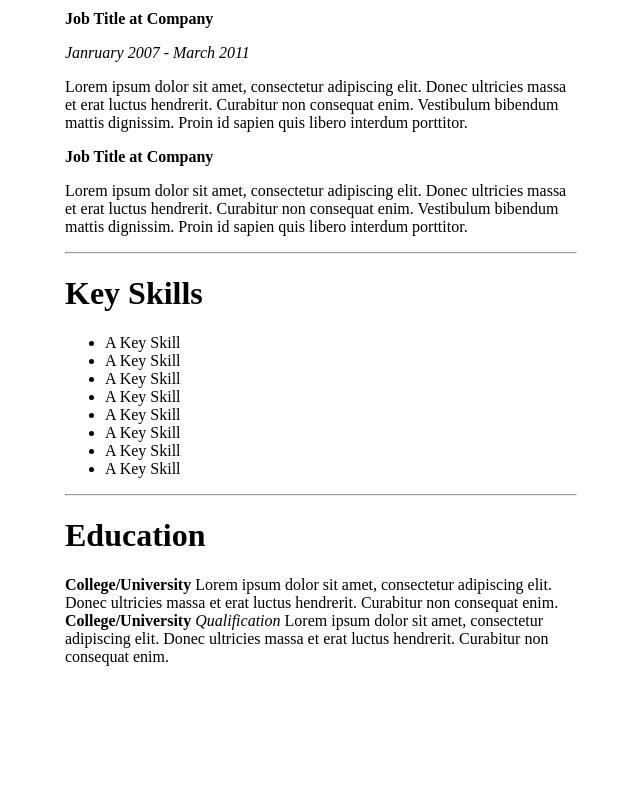
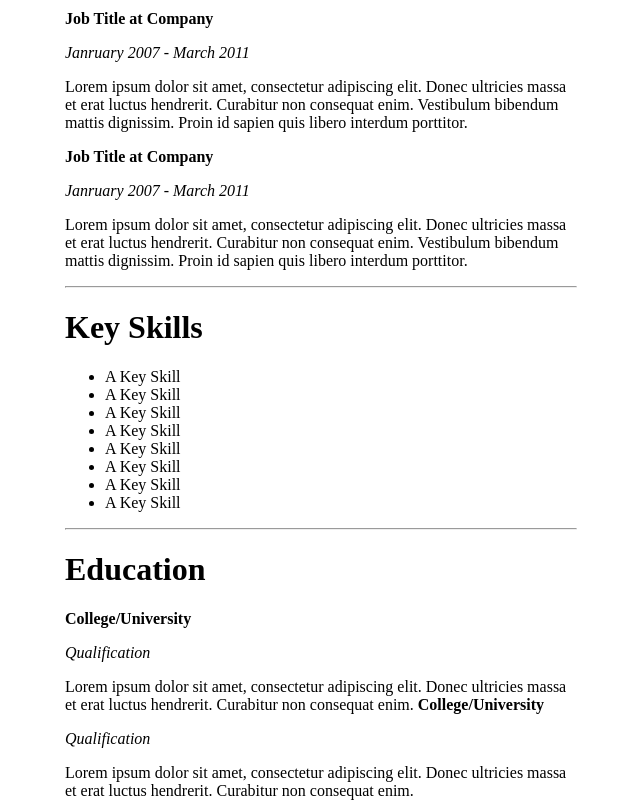
Before and after one commit to DonatStraz/Papildoma-html-pamoka, a plain HTML site: page index.html in a window 1280 px wide. Shown: the part 802-1602 px from the top of the page, without its empty margins (319-959 px from the left). Before the commit the page ends 1468 px from the top, so only its background shows below. Drawn offline with Linux system fonts and the light colour scheme.

Commit message:
Update index.html

```diff
--- a/index.html
+++ b/index.html
@@ -34,6 +34,7 @@
 Lorem ipsum dolor sit amet, consectetur adipiscing elit. Donec ultricies massa et erat luctus hendrerit. Curabitur non consequat enim. Vestibulum bibendum mattis dignissim. Proin id sapien quis libero interdum porttitor.
 
 <p><strong>Job Title at Company</strong></p>
+<p><i>Janruary 2007 - March 2011</i></p>
 
 <p>Lorem ipsum dolor sit amet, consectetur adipiscing elit. Donec ultricies massa et erat luctus hendrerit. Curabitur non consequat enim. Vestibulum bibendum mattis dignissim. Proin id sapien quis libero interdum porttitor.</p>
 <hr>
@@ -60,11 +61,14 @@ Lorem ipsum dolor sit amet, consectetur adipiscing elit. Donec ultricies massa e
 
 <strong>College/University</strong>
 
+        <p><i>Qualification</i></p>
+
+
 Lorem ipsum dolor sit amet, consectetur adipiscing elit. Donec ultricies massa et erat luctus hendrerit. Curabitur non consequat enim.
 
 <strong>College/University</strong>
 
-<i>Qualification</i>
+        <p><i>Qualification</i></p>
 
 Lorem ipsum dolor sit amet, consectetur adipiscing elit. Donec ultricies massa et erat luctus hendrerit. Curabitur non consequat enim.<html xmlns:mso="urn:schemas-microsoft-com:office:office" xmlns:msdt="uuid:C2F41010-65B3-11d1-A29F-00AA00C14882"><head>
 
```
